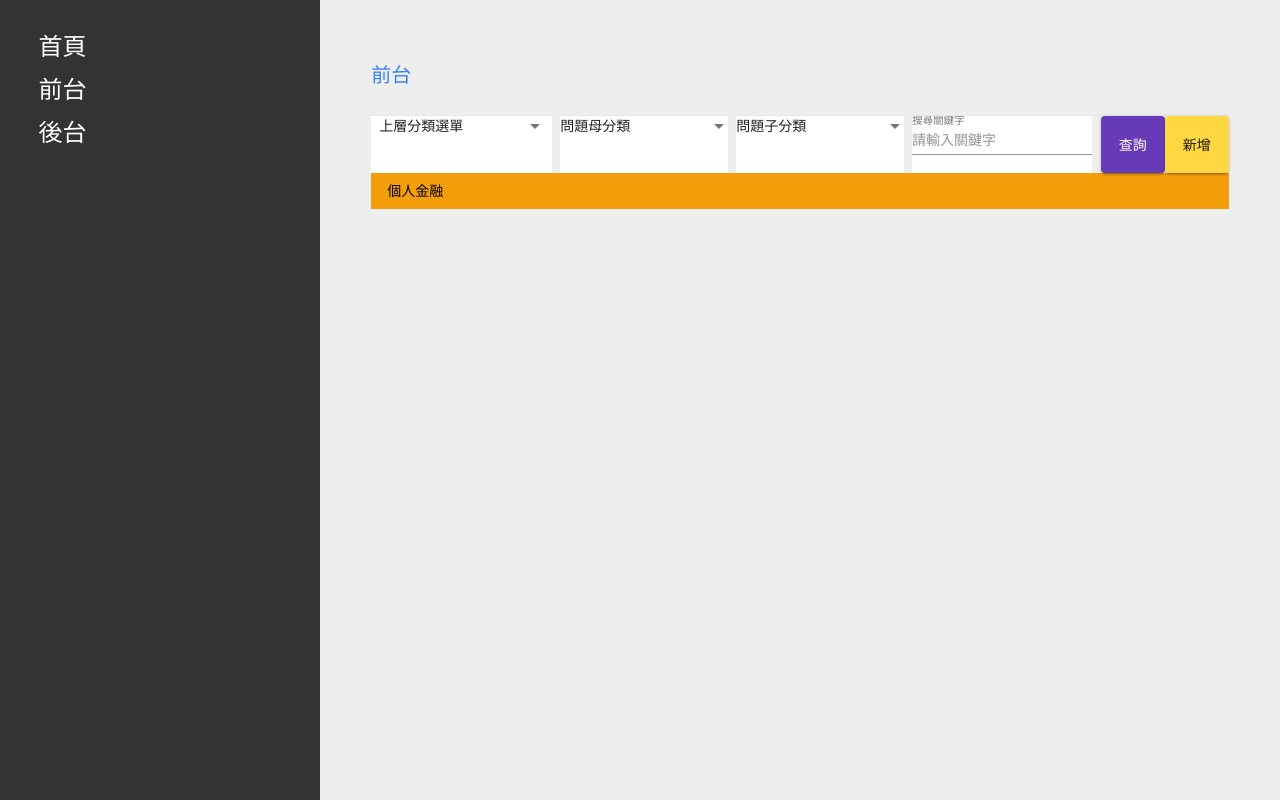
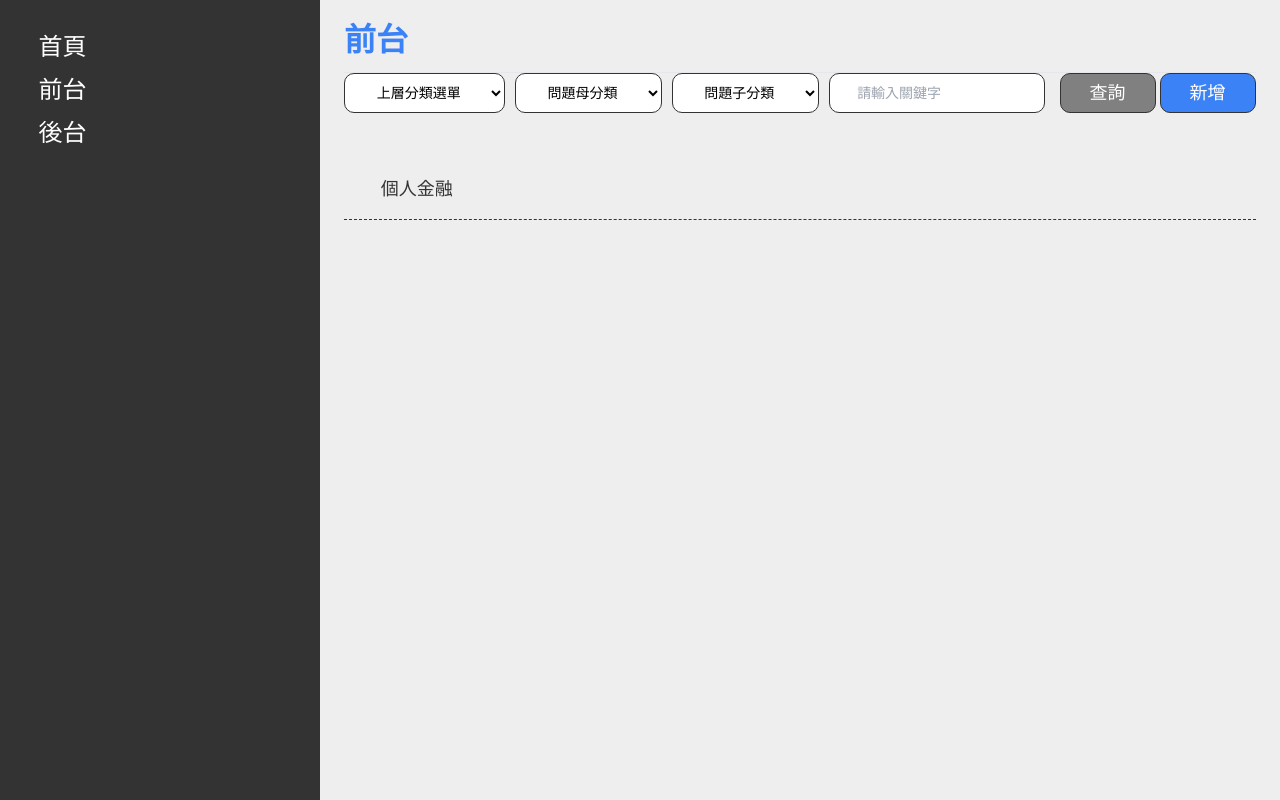
Before and after one commit to hsuchihting/growUp_question, an Angular app: page /questionFe in a window 1280 px wide. Built offline with nearby package versions, Linux system fonts and the light colour scheme.

Commit message:
be layout

```diff
--- a/src/app/pages/question-be/question-be.component.html
+++ b/src/app/pages/question-be/question-be.component.html
@@ -1,58 +1,88 @@
-<div class="container">
-  <div class="py-2">
-    <h2 class="text-blue-500 text-2xl">前台</h2>
-  </div>
-  <hr />
+<h2 class="title">後台</h2>
 
-  <form class="flex justify-around" [formGroup]="formFe">
-    <mat-select formControlName="firstSelect" class="px-2">
-      <mat-option value="" disabled>上層分類選單</mat-option>
-      <mat-option
-        [id]="item.key"
-        [value]="item.key"
-        *ngFor="let item of firstSelectData"
-      >
-        {{ item.value }}
-      </mat-option>
-    </mat-select>
+<hr />
 
-    <mat-select formControlName="secondSelect">
-      <mat-option value="" disabled>問題母分類</mat-option>
-      <mat-option
-        [id]="item.key"
-        [value]="item.key"
-        *ngFor="let item of secondSelectData"
-      ></mat-option>
-    </mat-select>
+<form class="form" [formGroup]="formFe">
+  <select formControlName="firstSelect">
+    <option value="" disabled>上層分類選單</option>
+    <option [id]="item.key" [value]="item.key"
+      *ngFor="let item of firstSelectData">
+      {{ item.value }}
+    </option>
+  </select>
 
-    <mat-select formControlName="thirdSelect">
-      <mat-option value="" disabled> 問題子分類</mat-option>
-      <mat-option
-        [id]="item.key"
-        [value]="item.key"
-        *ngFor="let item of thirdSelectData"
-      ></mat-option>
-    </mat-select>
+  <select formControlName="secondSelect">
+    <option value="" disabled>問題母分類</option>
+    <option [id]="item.key" [value]="item.key"
+      *ngFor="let item of secondSelectData">
+      {{ item.value }}
+    </option>
+  </select>
 
-    <mat-form-field class="example-full-width">
-      <mat-label>搜尋關鍵字</mat-label>
-      <input matInput placeholder="請輸入關鍵字" formControlName="input" />
-    </mat-form-field>
+  <select formControlName="thirdSelect">
+    <option value="" disabled>問題子分類</option>
+    <option [id]="item.key" [value]="item.key"
+      *ngFor="let item of thirdSelectData">
+      {{ item.value }}
+    </option>
+  </select>
 
-    <div class="flex">
-      <button mat-raised-button color="primary" (click)="search()">查詢</button>
-      <button mat-raised-button color="accent" (click)="add()">新增</button>
-    </div>
-  </form>
+  <input type="text" placeholder="請輸入關鍵字" formControlName="input" />
 
-  <div class="bg-yellow-500 w-full">
-    <button mat-button [matMenuTriggerFor]="personal">個人金融</button>
-    <mat-menu #personal="matMenu">
-      <button mat-menu-item [matMenuTriggerFor]="deposit">存款</button>
-    </mat-menu>
+  <select formControlName="thirdSelect">
+    <option value="" disabled>審核狀態</option>
+    <option value="1">未審核</option>
+    <option value="2">審核中</option>
+    <option value="3">已審核</option>
+  </select>
 
-    <mat-menu #deposit="matMenu">
-      <button mat-menu-item>金融卡</button>
-    </mat-menu>
+</form>
+
+<div class="timeGroup">
+  <mat-form-field appearance="fill">
+    <mat-label>起始日</mat-label>
+    <input matInput [matDatepicker]="picker">
+    <mat-datepicker-toggle matSuffix [for]="picker"></mat-datepicker-toggle>
+    <mat-datepicker #picker></mat-datepicker>
+  </mat-form-field>
+
+  <mat-form-field appearance="fill">
+    <mat-label>結束日</mat-label>
+    <input matInput [matDatepicker]="picker">
+    <mat-datepicker-toggle matSuffix [for]="picker"></mat-datepicker-toggle>
+    <mat-datepicker #picker></mat-datepicker>
+  </mat-form-field>
+
+
+
+  <div class="btnGroup">
+    <button type="button" class="btn btn-search" (click)="search()">
+      查詢
+    </button>
+    <button type="button" class="btn btn-add" (click)="add()">新增</button>
   </div>
 </div>
+
+
+<table>
+  <thead>
+    <tr>
+      <th>1</th>
+      <th>2</th>
+      <th>3</th>
+      <th>4</th>
+      <th>5</th>
+      <th>6</th>
+    </tr>
+  </thead>
+  <tbody>
+    <tr>
+      <td>11</td>
+      <td>22</td>
+      <td>33</td>
+      <td>44</td>
+      <td>55</td>
+      <td>66</td>
+    </tr>
+  </tbody>
+</table>
--- a/src/app/pages/question-be/question-be.component.scss
+++ b/src/app/pages/question-be/question-be.component.scss
@@ -1,14 +1,70 @@
 $primary: #3b82f6;
 
-.container {
-  padding: 3%;
-  form {
-    display: flex;
-    justify-content: space-around;
-    mat-select,
-    mat-form-field {
-      margin-right: 1%;
-      background-color: #fff;
+.title {
+  font-size: 32px;
+  color: $primary;
+  font-weight: bold;
+}
+
+.form {
+  display: flex;
+  justify-content: space-around;
+  select,
+  input {
+    margin-right: 1%;
+    background-color: #fff;
+    width: 20%;
+    padding: 1% 0;
+    text-align: center;
+    border-radius: 10px;
+    border: 1px solid #333;
+    &:focus {
+      outline: none;
     }
   }
 }
+
+.timeGroup {
+  display: flex;
+  margin-right: 1%;
+  width: 25%;
+  margin-top: 3%;
+  mat-form-field {
+    margin-right: 5%;
+  }
+  .btnGroup {
+    display: flex;
+    .btn {
+      text-align: center;
+      width: 100px;
+      padding: 1% 3%;
+      border: 1px solid #333;
+      border-radius: 10px;
+      margin-left: 2%;
+      color: #fff;
+      font-size: 18px;
+      &:focus {
+        outline: none;
+      }
+    }
+    .btn-search {
+      background-color: gray;
+      &:hover {
+        background: darken(gray, 10%);
+      }
+    }
+
+    .btn-add {
+      background-color: $primary;
+      &:hover {
+        background: darken($primary, 10%);
+      }
+    }
+  }
+}
+
+table {
+  width: 100%;
+  text-align: center;
+  margin-top: 3%;
+}
--- a/src/app/pages/question-fe/question-fe.component.html
+++ b/src/app/pages/question-fe/question-fe.component.html
@@ -1,58 +1,61 @@
-<div class="container">
-  <div class="py-2">
-    <h2 class="text-blue-500 text-2xl">前台</h2>
-  </div>
+<h2 class="title">前台</h2>
+
 <hr />
 
-  <form class="flex justify-around" [formGroup]="formFe">
-    <mat-select formControlName="firstSelect" class="px-2">
-      <mat-option value="" disabled>上層分類選單</mat-option>
-      <mat-option
-        [id]="item.key"
-        [value]="item.key"
-        *ngFor="let item of firstSelectData"
-      >
+<form class="form" [formGroup]="formFe">
+  <select formControlName="firstSelect">
+    <option value="" disabled>上層分類選單</option>
+    <option [id]="item.key" [value]="item.key"
+      *ngFor="let item of firstSelectData">
       {{ item.value }}
-      </mat-option>
-    </mat-select>
+    </option>
+  </select>
 
-    <mat-select formControlName="secondSelect">
-      <mat-option value="" disabled>問題母分類</mat-option>
-      <mat-option
-        [id]="item.key"
-        [value]="item.key"
-        *ngFor="let item of secondSelectData"
-      ></mat-option>
-    </mat-select>
+  <select formControlName="secondSelect">
+    <option value="" disabled>問題母分類</option>
+    <option [id]="item.key" [value]="item.key"
+      *ngFor="let item of secondSelectData">
+      {{ item.value }}
+    </option>
+  </select>
 
-    <mat-select formControlName="thirdSelect">
-      <mat-option value="" disabled> 問題子分類</mat-option>
-      <mat-option
-        [id]="item.key"
-        [value]="item.key"
-        *ngFor="let item of thirdSelectData"
-      ></mat-option>
-    </mat-select>
+  <select formControlName="thirdSelect">
+    <option value="" disabled>問題子分類</option>
+    <option [id]="item.key" [value]="item.key"
+      *ngFor="let item of thirdSelectData">
+      {{ item.value }}
+    </option>
+  </select>
 
-    <mat-form-field class="example-full-width">
-      <mat-label>搜尋關鍵字</mat-label>
-      <input matInput placeholder="請輸入關鍵字" formControlName="input" />
-    </mat-form-field>
+  <input type="text" placeholder="請輸入關鍵字" formControlName="input" />
 
-    <div class="flex">
-      <button mat-raised-button color="primary" (click)="search()">查詢</button>
-      <button mat-raised-button color="accent" (click)="add()">新增</button>
+  <div class="btnGroup">
+    <button type="button" class="btn btn-search" (click)="search()">
+      查詢
+    </button>
+    <button type="button" class="btn btn-add" (click)="add()">新增</button>
   </div>
 </form>
 
-  <div class="bg-yellow-500 w-full">
-    <button mat-button [matMenuTriggerFor]="personal">個人金融</button>
-    <mat-menu #personal="matMenu">
-      <button mat-menu-item [matMenuTriggerFor]="deposit">存款</button>
-    </mat-menu>
 
-    <mat-menu #deposit="matMenu">
-      <button mat-menu-item>金融卡</button>
-    </mat-menu>
-  </div>
-</div>
+<ul class="nav">
+  <li>
+    <span>
+      個人金融
+    </span>
+    <ul>
+      <li><span>
+          存款
+        </span>
+        <ul>
+          <li>
+            <span>
+              信用卡
+            </span>
+          </li>
+        </ul>
+      </li>
+    </ul>
+  </li>
+
+</ul>
--- a/src/app/pages/question-fe/question-fe.component.scss
+++ b/src/app/pages/question-fe/question-fe.component.scss
@@ -1,14 +1,88 @@
 $primary: #3b82f6;
 
-.container {
-  padding: 3%;
-  form {
+.btn {
+  text-align: center;
+  width: 100px;
+  border: 1px solid #333;
+  border-radius: 10px;
+  margin-left: 2%;
+  color: #fff;
+  font-size: 18px;
+  &:focus {
+    outline: none;
+  }
+}
+
+.title {
+  font-size: 32px;
+  color: $primary;
+  font-weight: bold;
+}
+
+.form {
+  display: flex;
+  justify-content: space-around;
+  select,
+  input {
+    margin-right: 1%;
+    background-color: #fff;
+    padding: 1% 3%;
+    border-radius: 10px;
+    border: 1px solid #333;
+    &:focus {
+      outline: none;
+    }
+  }
+
+  .btnGroup {
     display: flex;
-    justify-content: space-around;
-    mat-select,
-    mat-form-field {
-      margin-right: 1%;
-      background-color: #fff;
+    .btn-search {
+      background-color: gray;
+      &:hover {
+        background: darken(gray, 10%);
+      }
+    }
+
+    .btn-add {
+      background-color: $primary;
+      &:hover {
+        background: darken($primary, 10%);
+      }
     }
   }
 }
+
+.nav {
+  margin-top: 5%;
+  li {
+    display: block;
+    color: #333;
+    border-bottom: 1px dashed #333;
+    padding: 20px 10px;
+    position: relative;
+    cursor: pointer;
+    font-size: 18px;
+    span {
+      padding-left: 3%;
+    }
+    &:hover,
+    > li {
+      display: block;
+      background-color: $primary;
+      transition: all 0.3s;
+      color: #fff;
+    }
+    &:hover > ul {
+      display: block;
+    }
+    ul {
+      display: none;
+      position: absolute;
+      top: 100%;
+      width: 100%;
+      background-color: rgba(#d1d1d1, 0.7);
+      // bottom: 15px;
+      box-shadow: 5px 5px 10px rgba(#171736, 0.6);
+    }
+  }
+}
```
Also changed, not shown: src/app/pages/question-be/question-be.component.ts (+4 -3 lines). Lines whose indentation alone changed are shown as unchanged.
